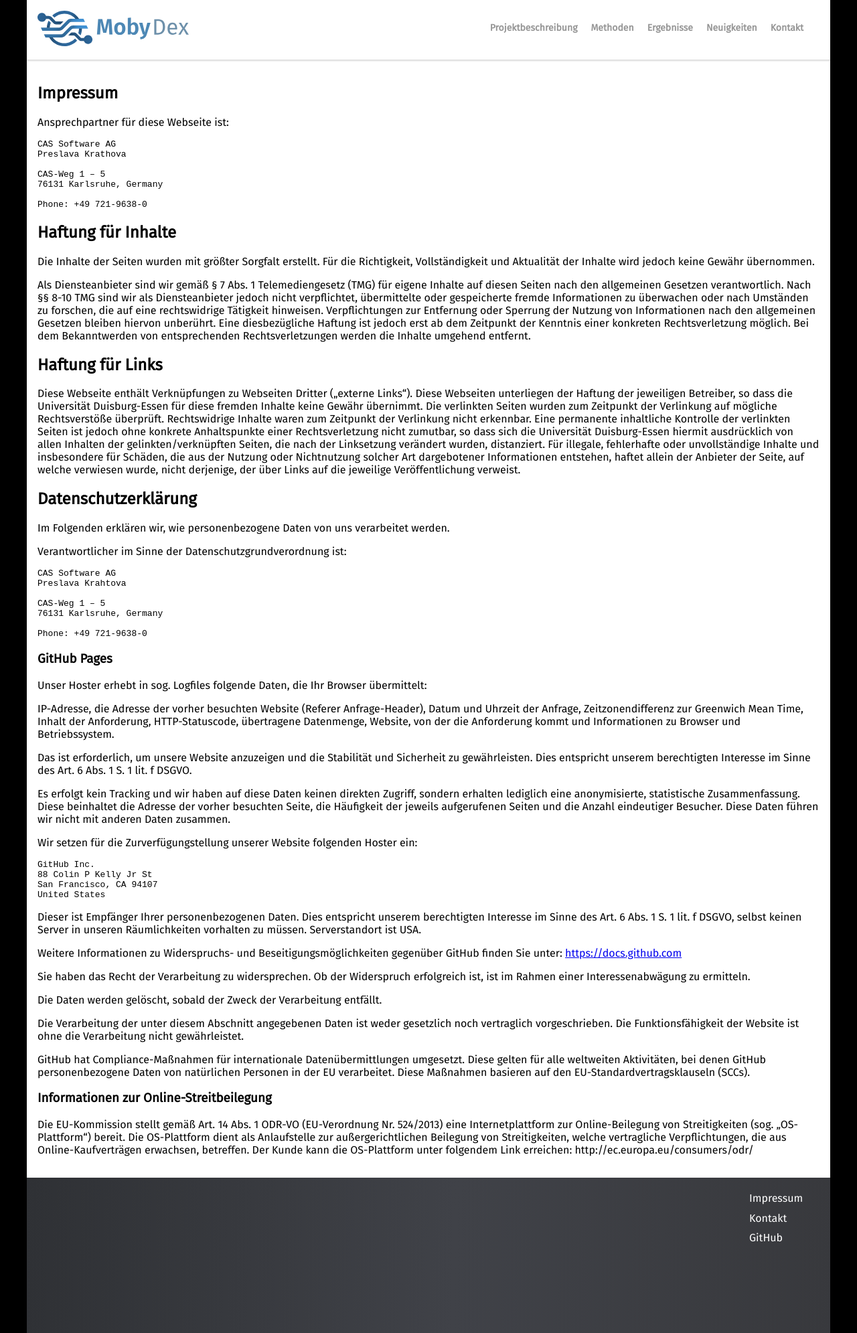
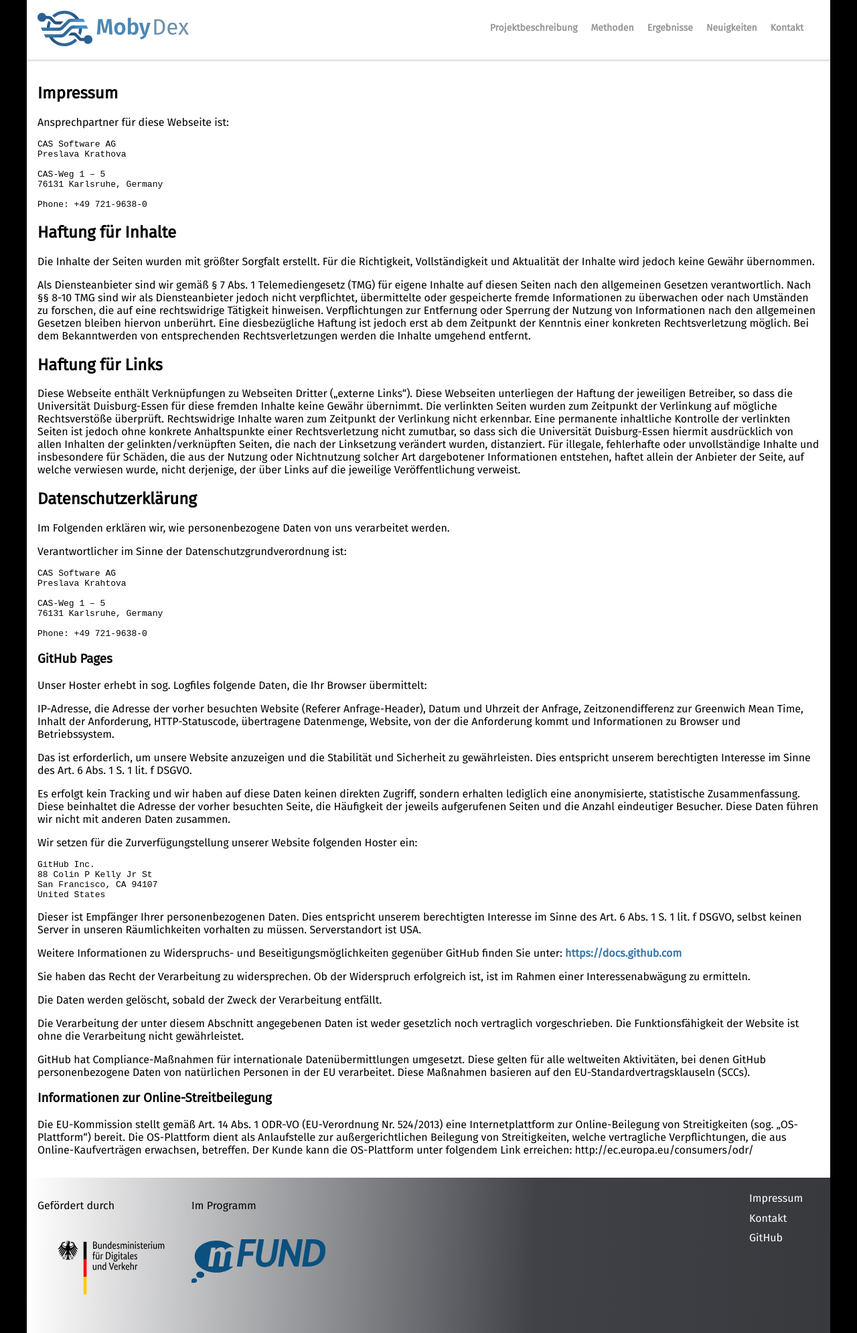
Before and after one commit to mobydex/mobydex.github.io, a Jekyll site: the page built from imprint.md, in a window 1280 px wide. Shown: the whole page at 67% size. Built offline with Jekyll 4.4.1, drawn with Linux system fonts in a browser that asks for light colours.

Commit message:
Add logos in footer, news item and favicon.

```diff
--- a/_includes/footer.html
+++ b/_includes/footer.html
@@ -1,4 +1,21 @@
-<div class="footer" style="display: flex; flex-direction: column; align-items: end; padding: 16px; height: 200px; background: linear-gradient(92deg, #2F3135 0.17%, #404248 53.21%, #38393D 100%);">
+<div class="footer" style="display: flex; justify-content: space-between; padding: 16px; height: 200px; background: linear-gradient(92deg, #ffffff 0.25%, #404248 63.21%, #38393D 100%);">
+
+    <div style="display: flex; gap: 10px">
+        <div style="display: flex; flex-direction: column;">
+            <p>Gefördert durch</p>
+            <a href="https://bmdv.bund.de/">
+                <img src="{{ "/assets/images/bmdv-logo.svg" | relative_url  }}" alt="BMDV" width="220px">
+            </a>
+        </div>
+
+        <div style="display: flex; flex-direction: column;">
+            <p>Im Programm</p>
+            <a href="https://bmdv.bund.de/DE/Themen/Digitales/mFund/Ueberblick/ueberblick.html">
+                <img style="margin-top: 25px;" src="{{ "/assets/images/mfund-logo.svg" | relative_url  }}" alt="mFund" width="200px">
+            </a>
+        </div>
+    </div>
+    <div style="display: flex; flex-direction: column;">
         <div class="footer-item">
             <a href="{{ "/imprint" | relative_url}}">Impressum</a>
         </div>
@@ -9,3 +26,4 @@
             <a href="https://github.com/mobydex/mobydex.github.io/tree/main">GitHub</a>
         </div>
     </div>
+</div>
--- a/_includes/head.html
+++ b/_includes/head.html
@@ -5,6 +5,8 @@
     {%- seo -%}
     <link rel="stylesheet" href="{{ "/assets/mobydex.css" | relative_url }}">
     <link rel="stylesheet" href="{{ "/assets/navigation.css" | relative_url }}">
+    <link rel="icon" href="{{ "/assets/images/icons/favicon-32x32.png" | relative_url }}" sizes="32x32" />
+    <link rel="icon" href="{{ "/assets/images/icons/favicon-192x192.png" | relative_url }}" sizes="192x192" />
     {%- feed_meta -%}
     {%- if jekyll.environment == 'production' and site.google_analytics -%}
       {%- include google-analytics.html -%}
--- a/assets/mobydex.css
+++ b/assets/mobydex.css
@@ -11,7 +11,7 @@
   padding: 16px;
 }
 
-a.post-link {
+a.post-link, .post-content a {
   text-decoration: none;
   color: #3677AD;
   font-weight: bold;
```
Also changed, not shown: _posts/2024-02-17-mfund_mpact_kickoff.md (added, +15 -0 lines), assets/images/bmdv-logo.svg (added), assets/images/icons/favicon-192x192.png (added), assets/images/icons/favicon-32x32.png (added), assets/images/mfund-logo.svg (added), assets/images/news/campaign.svg (added). Lines whose indentation alone changed are shown as unchanged.
